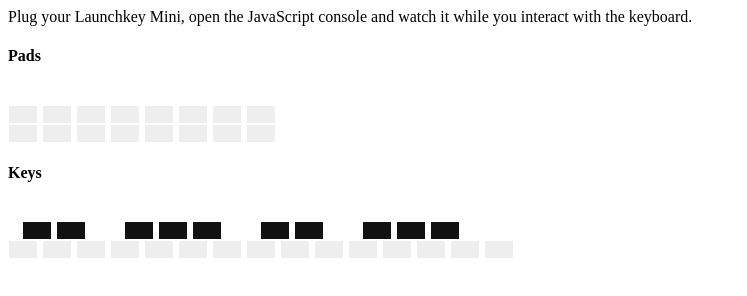
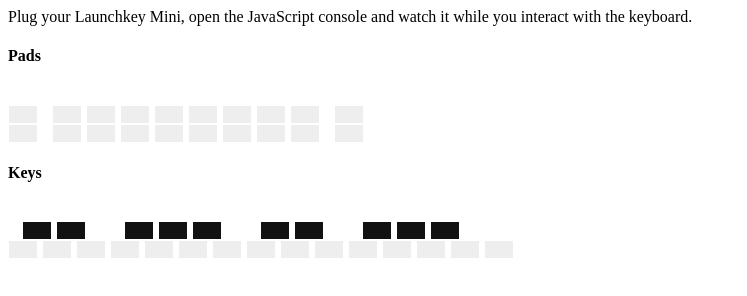
Before and after one commit to adrienjoly/webmidi-launchkey-mini, a plain HTML site: page index.html in a window 1280 px wide. Shown: the whole page, without its empty margins (0-747 px from the left). Drawn offline with Linux system fonts and the light colour scheme.

Commit message:
display state of track and play buttons

```diff
--- a/index.html
+++ b/index.html
@@ -1,6 +1,7 @@
 <!DOCTYPE html>
 <html>
   <head>
+    <meta charset="utf-8" />
     <style>
       .nlk-half-key {
         display: inline-block;
--- a/render.js
+++ b/render.js
@@ -1,27 +1,27 @@
 const halfKey = '<span class="nlk-half-key"></span>';
 
-const renderKey = ({ note, className }) => `<input class="nlk-key ${className || ''}" value="${note || ''}" />`;
+const renderKey = ({ note = '', className = '' }) => `<input class="nlk-key ${className}" value="${note}" />`;
 
-const renderNotes = ({ notes, values, className = '' }) => notes
-  .map(note => renderKey({ note: values[note], className }))
-  .join('\n');
-
-const renderBlackNotes = ({ notes, values }) => notes
-  .map(note => renderKey({ note: values[note], className: note ? 'nlk-black' : '' }))
+const renderNotes = ({ notes = [], values = {}, className = '' }) => notes
+  .map(note => renderKey({ note: values[note], className: note ? className : '' }))
   .join('\n');
 
 const renderWhiteNotes = ({ notes, values }) => renderNotes({ notes, values, className: 'nlk-white' });
 
+const renderBlackNotes = ({ notes, values }) => renderNotes({ notes, values, className: 'nlk-black' });
+
+const renderBinKey = value => renderKey({ note: value, className: 'nlk-white' });
+
 const renderHTML = state => ([
   '<h4>Pads</h4>',
-  renderWhiteNotes({
+  renderBinKey(state.trackPrev ? '<' : '') + halfKey + renderWhiteNotes({
     notes: [ 40, 41, 42, 43, 48, 49, 50, 51 ],
     values: state.padNotes
-  }),
-  renderWhiteNotes({
+  }) + halfKey + renderBinKey(state.playTop ? '▶' : ''),
+  renderBinKey(state.trackNext ? '>' : '') + halfKey + renderWhiteNotes({
     notes: [ 36, 37, 38, 39, 44, 45, 46, 47 ],
     values: state.padNotes
-  }),
+  }) + halfKey + renderBinKey(state.playBottom ? '▶' : ''),
   '<h4>Keys</h4>',
   halfKey + renderBlackNotes({
     notes: [ 49, 51, null, 54, 56, 58, null, 61, 63, null, 66, 68, 70 ],
```
